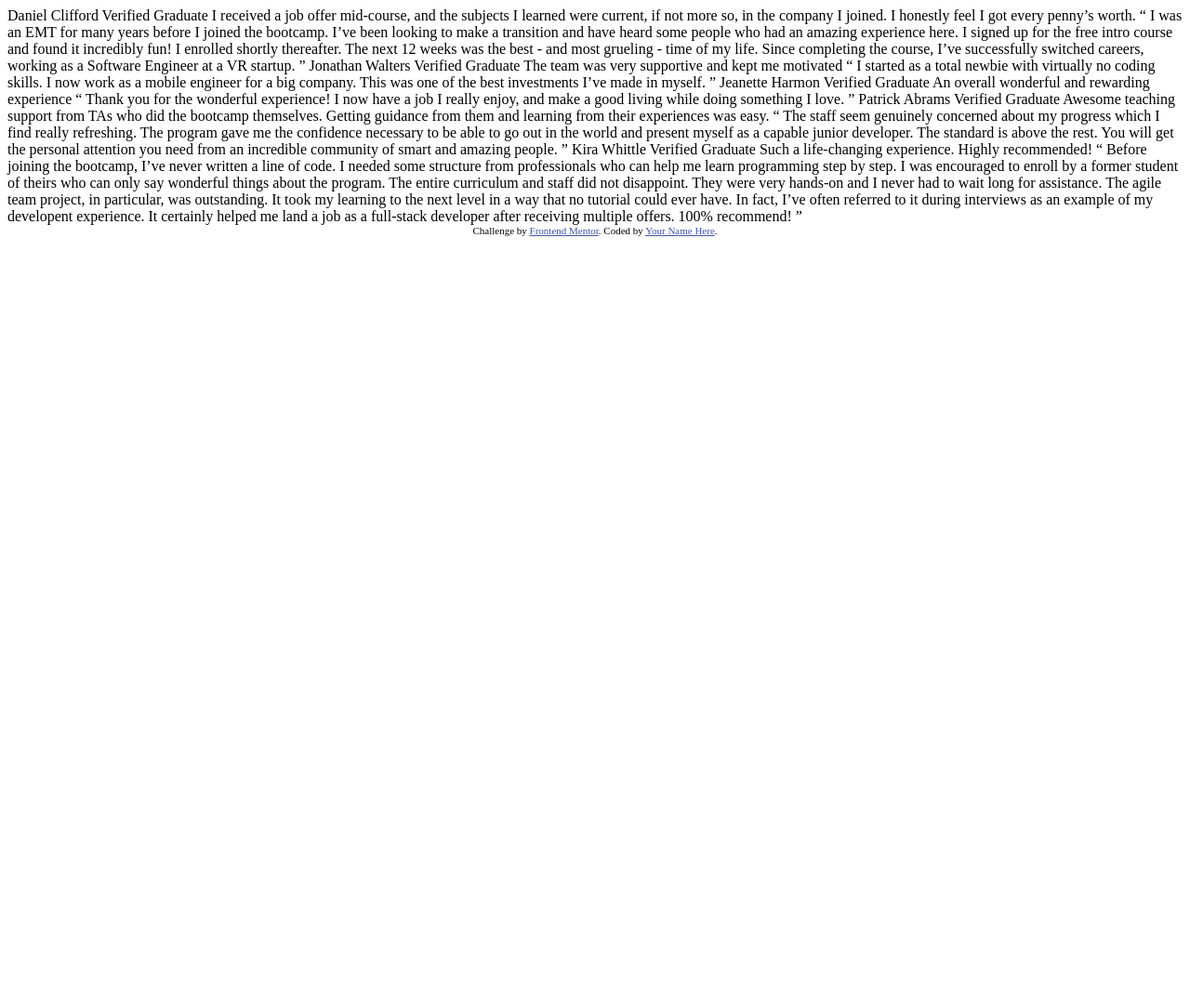
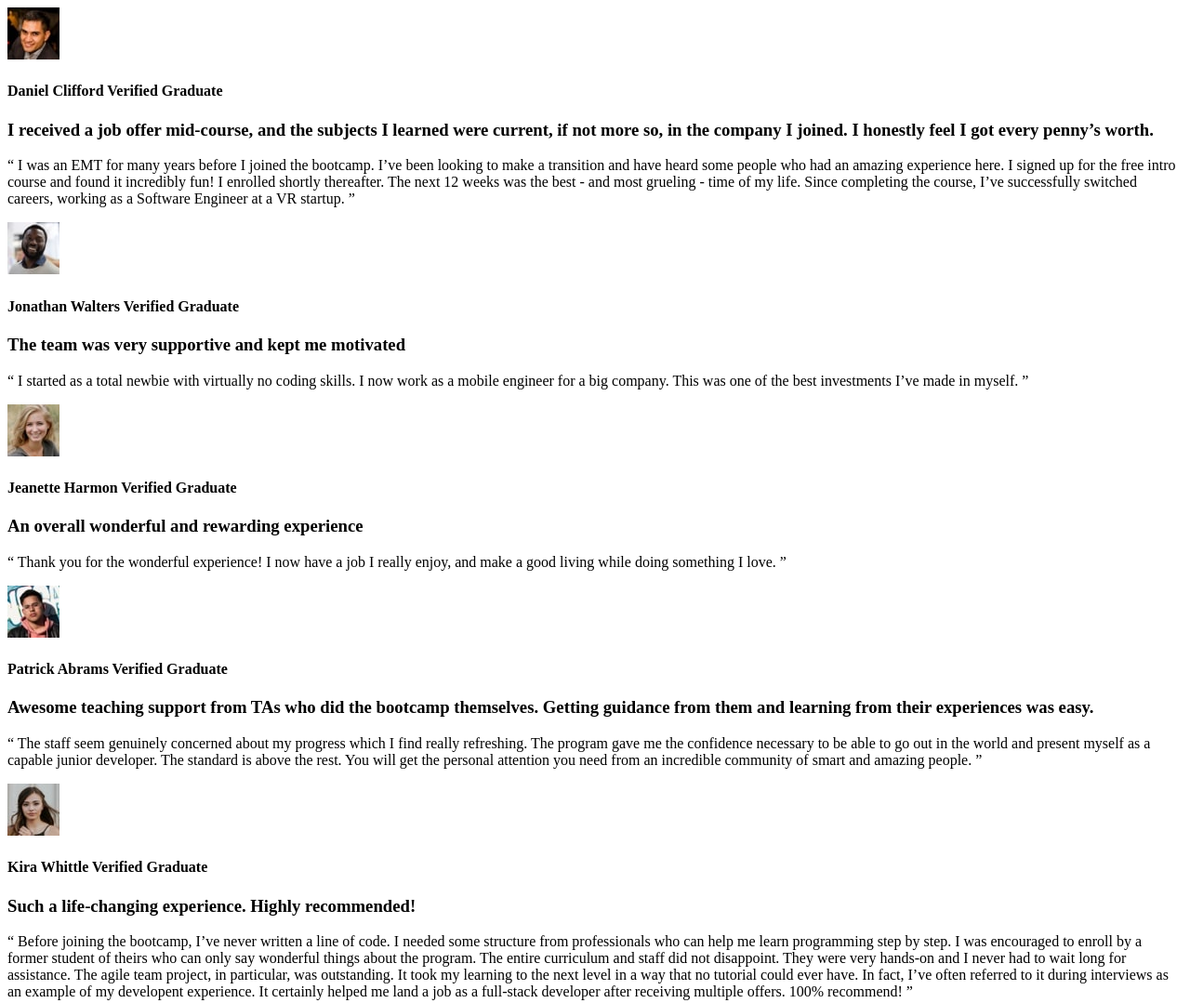
Before and after one commit to wassimboualam/Testimonials-grid-section, a plain HTML site: page index.html in a window 1280 px wide. Shown: the top 1079 px of the page at 93% size. Before the commit the page ends 800 px from the top, so only its background shows below. Drawn offline with Linux system fonts and the light colour scheme.

Commit message:
Added html struturing

```diff
--- a/index.html
+++ b/index.html
@@ -6,7 +6,7 @@
 
   <link rel="icon" type="image/png" sizes="32x32" href="./images/favicon-32x32.png">
 
-  <title>Frontend Mentor | [Challenge Name Here]</title>
+  <title>Frontend Mentor | Testimonials grid section</title>
 
   <!-- Feel free to remove these styles or customise in your own stylesheet 👍 -->
   <style>
@@ -15,50 +15,122 @@
   </style>
 </head>
 <body>
+  <section>
+
+    <div>
+      <img src="images/image-daniel.jpg" alt="image daniel">
+      <h4>
         Daniel Clifford
+        <span>
           Verified Graduate
+        </span>
+      </h4>
+    </div>
 
+    <h3>
       I received a job offer mid-course, and the subjects I learned were current, if not more so,
       in the company I joined. I honestly feel I got every penny’s worth.
+    </h3>
 
+    <p>
       “ I was an EMT for many years before I joined the bootcamp. I’ve been looking to make a
       transition and have heard some people who had an amazing experience here. I signed up
       for the free intro course and found it incredibly fun! I enrolled shortly thereafter.
       The next 12 weeks was the best - and most grueling - time of my life. Since completing
       the course, I’ve successfully switched careers, working as a Software Engineer at a VR startup. ”
+    </p>
 
+  </section>
+
+  <section>
+
+    <div>
+      <img src="images/image-jonathan.jpg" alt="image jonathan">
+      <h4>
         Jonathan Walters
+        <span>
           Verified Graduate
+        </span>
+      </h4>
+    </div>
 
+    <h3>
       The team was very supportive and kept me motivated
+    </h3>
 
+    <p>
       “ I started as a total newbie with virtually no coding skills. I now work as a mobile engineer
       for a big company. This was one of the best investments I’ve made in myself. ”
+    </p>
 
+  </section>
+
+  <section>
+
+    <div>
+      <img src="images/image-jeanette.jpg" alt="image jeanette">
+      <h4>
         Jeanette Harmon
+        <span>
           Verified Graduate
+        </span>
+      </h4>
+    </div>
 
+    <h3>
       An overall wonderful and rewarding experience
+    </h3>
 
+    <p>
       “ Thank you for the wonderful experience! I now have a job I really enjoy, and make a good living
       while doing something I love. ”
+    </p>
 
+  </section>
+
+  <section>
+
+    <div>
+      <img src="images/image-patrick.jpg" alt="image patrick">
+      <h4>
         Patrick Abrams
+        <span>
           Verified Graduate
+        </span>
+      </h4>
+    </div>
 
+    <h3>
       Awesome teaching support from TAs who did the bootcamp themselves. Getting guidance from them and
       learning from their experiences was easy.
+    </h3>
 
+    <p>
       “ The staff seem genuinely concerned about my progress which I find really refreshing. The program
       gave me the confidence necessary to be able to go out in the world and present myself as a capable
       junior developer. The standard is above the rest. You will get the personal attention you need from
       an incredible community of smart and amazing people. ”
+    </p>
 
+  </section>
+
+  <section>
+
+    <div>
+      <img src="images/image-kira.jpg" alt="image kira">
+      <h4>
         Kira Whittle
+        <span>
           Verified Graduate
+        </span>
+      </h4>
+    </div>
 
+    <h3>
       Such a life-changing experience. Highly recommended!
+    </h3>
 
+    <p>
       “ Before joining the bootcamp, I’ve never written a line of code. I needed some structure from
       professionals who can help me learn programming step by step. I was encouraged to enroll by a former
       student of theirs who can only say wonderful things about the program. The entire curriculum and staff
@@ -67,6 +139,9 @@
       could ever have. In fact, I’ve often referred to it during interviews as an example of my developent
       experience. It certainly helped me land a job as a full-stack developer after receiving multiple offers.
       100% recommend! ”
+    </p>
+
+  </section>
 
   <div class="attribution">
     Challenge by <a href="https://www.frontendmentor.io?ref=challenge" target="_blank">Frontend Mentor</a>.
```
Also changed, not shown: 1 other file. Lines whose indentation alone changed are shown as unchanged.
